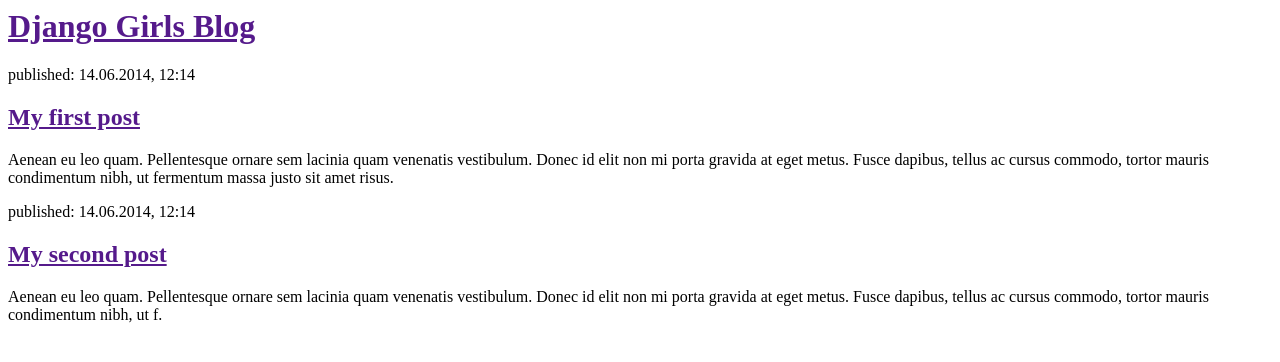
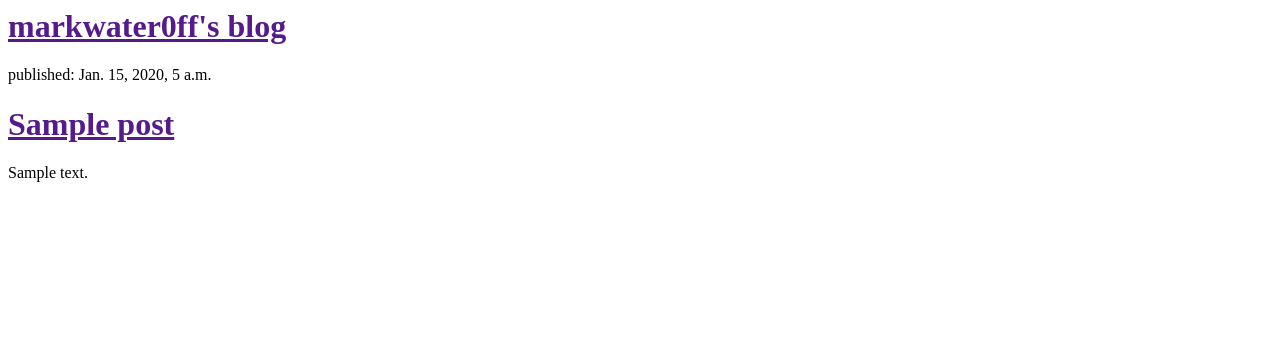
Before and after one commit to Markwater0ff/my-first-blog, a Django app: template blog/templates/blog/post_lists.html in a window 1280 px wide. Shown: the top 362 px of the page. Run offline with Django 3.2, Linux system fonts and the light colour scheme; the template is opened without the code that fills it: values that come from a table or form of the project are taken from there, others are empty; tables that the repository leaves empty hold one stand-in row (values such as "Sample post").

Commit message:
Modified templates to display posts from database.

```diff
--- a/blog/templates/blog/post_lists.html
+++ b/blog/templates/blog/post_lists.html
@@ -1,22 +1,20 @@
 <html>
     <head>
-        <title>Django Girls blog</title>
+        <title>markwater0ff's blog</title>
     </head>
     <body>
         <div>
-            <h1><a href="">Django Girls Blog</a></h1>
+            <h1><a href="">markwater0ff's blog</a></h1>
         </div>
 
-        <div>
-            <p>published: 14.06.2014, 12:14</p>
-            <h2><a href="">My first post</a></h2>
-            <p>Aenean eu leo quam. Pellentesque ornare sem lacinia quam venenatis vestibulum. Donec id elit non mi porta gravida at eget metus. Fusce dapibus, tellus ac cursus commodo, tortor mauris condimentum nibh, ut fermentum massa justo sit amet risus.</p>
-        </div>
 
-        <div>
-            <p>published: 14.06.2014, 12:14</p>
-            <h2><a href="">My second post</a></h2>
-            <p>Aenean eu leo quam. Pellentesque ornare sem lacinia quam venenatis vestibulum. Donec id elit non mi porta gravida at eget metus. Fusce dapibus, tellus ac cursus commodo, tortor mauris condimentum nibh, ut f.</p>
-        </div>
+        {% for post in posts %}
+			</div>
+				<p>published: {{ post.published_date }}</p>
+				<h1><a href="">{{ post.title }}</a></h1>
+				<p>{{ post.text|linebreaks }}
+			</div>
+		{% endfor %}
+
     </body>
 </html>
```
Also changed, not shown: blog/views.py (+4 -3 lines).
